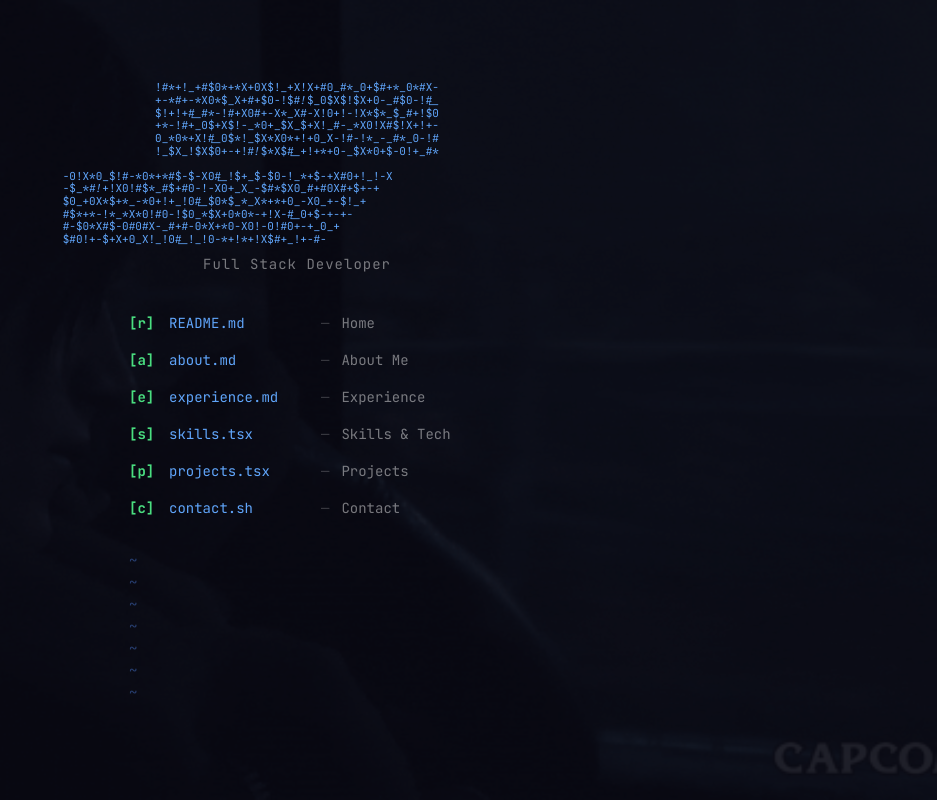
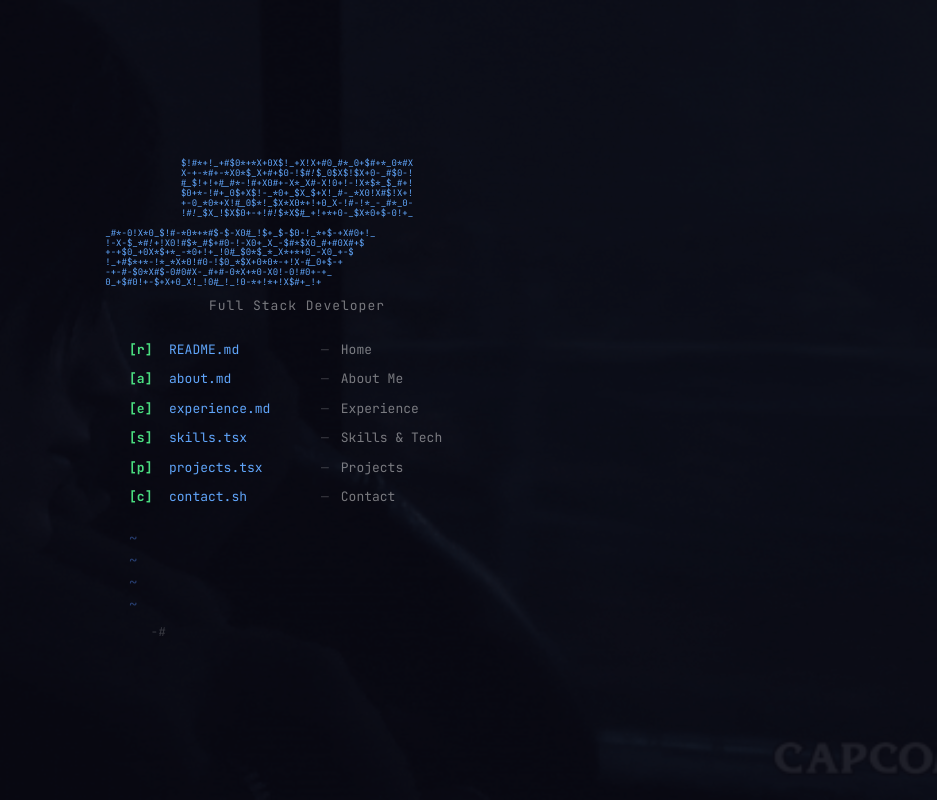
Before and after one commit to fcreme/MyPortfolio, a React (Create React App) app: page / in a window 1280 px wide. Shown: the whole page, without its empty margins (343-1280 px from the left). Built offline with nearby package versions, Linux system fonts and the light colour scheme.

Commit message:
feat: enhance responsiveness of Dashboard and NeovimTerminal components

```diff
--- a/src/components/NeovimTerminal.css
+++ b/src/components/NeovimTerminal.css
@@ -907,6 +907,7 @@
   justify-content: center;
   font-family: 'JetBrains Mono', 'Fira Code', 'Consolas', monospace;
   color: var(--nvim-fg);
+  overflow-y: auto;
 }
 
 .dashboard-content {
@@ -915,7 +916,8 @@
   align-items: center;
   width: 100%;
   max-width: 600px;
-  padding: 0 20px;
+  padding: 20px 20px;
+  margin: auto;
 }
 
 .dashboard-ascii {
@@ -1332,6 +1334,55 @@
   }
 }
 
+/* ===== LAPTOP HEIGHT ===== */
+@media (max-height: 800px) {
+  .dashboard-ascii-line {
+    font-size: 9px;
+    line-height: 1.1;
+  }
+
+  .dashboard-subtitle {
+    margin-bottom: 20px;
+    font-size: 13px;
+  }
+
+  .dashboard-actions {
+    gap: 2px;
+    margin-bottom: 16px;
+  }
+
+  .dashboard-action {
+    padding: 4px 12px;
+    font-size: 13px;
+  }
+
+  .dashboard-tildes {
+    margin-bottom: 8px;
+  }
+}
+
+@media (max-height: 650px) {
+  .dashboard-ascii-line {
+    font-size: 7px;
+    line-height: 1.05;
+  }
+
+  .dashboard-subtitle {
+    margin-bottom: 14px;
+    font-size: 12px;
+  }
+
+  .dashboard-actions {
+    gap: 1px;
+    margin-bottom: 10px;
+  }
+
+  .dashboard-action {
+    padding: 3px 10px;
+    font-size: 12px;
+  }
+}
+
 /* ===== RESPONSIVE ===== */
 @media (max-width: 768px) {
   .nvim-terminal {
--- a/src/components/terminal/Dashboard.js
+++ b/src/components/terminal/Dashboard.js
@@ -26,9 +26,15 @@ const ACTIONS = [
   { key: 'c', file: 'contact.sh', label: 'contact.sh', desc: 'Contact' },
 ];
 
-const TILDE_COUNT = 8;
+const getTildeCount = () => {
+  if (typeof window === 'undefined') return 6;
+  if (window.innerHeight <= 650) return 2;
+  if (window.innerHeight <= 800) return 4;
+  return 8;
+};
 
 const Dashboard = ({ onSelectFile }) => {
+  const TILDE_COUNT = getTildeCount();
   let d = 0;
   const next = (step = 0.05) => { d += step; return d; };
 
```
